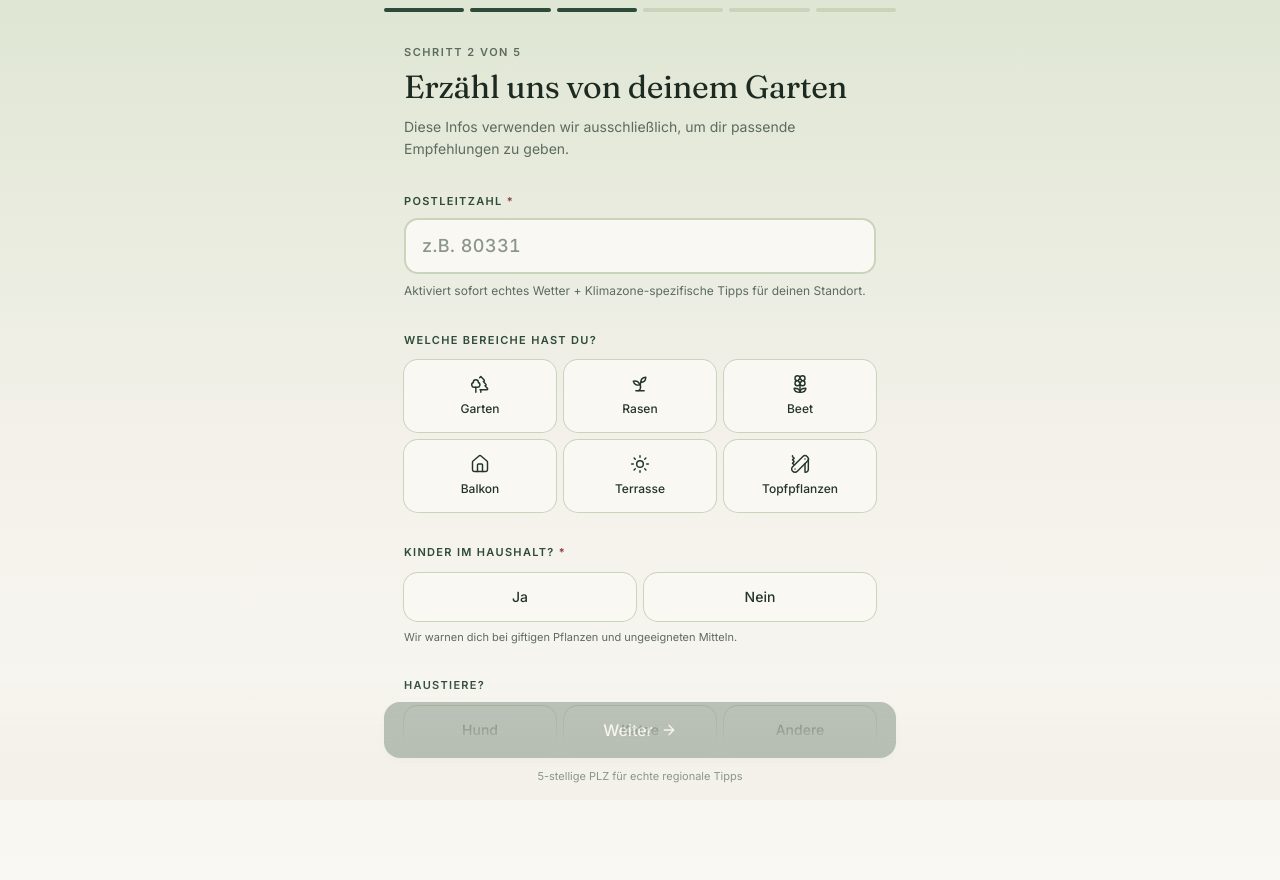
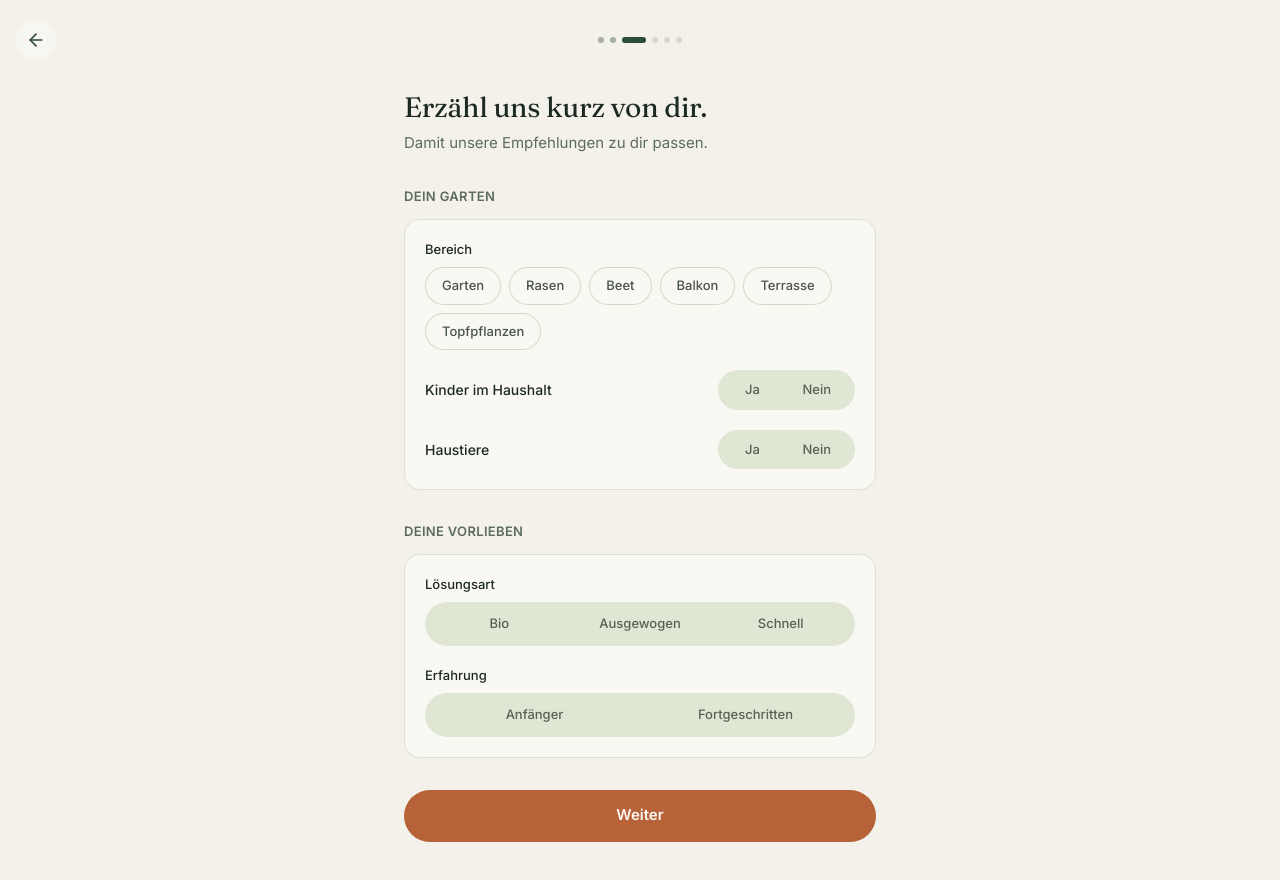
Before and after one commit to JuergenErtel/gartenscan, a Next.js app: page /onboarding/garden in a window 1280 px wide. Built offline with nearby package versions, Linux system fonts and the light colour scheme.

Commit message:
feat(onboarding): rebuild garden screen with consolidated profile sections

```diff
--- a/src/app/onboarding/garden/page.tsx
+++ b/src/app/onboarding/garden/page.tsx
@@ -1,200 +1,199 @@
 "use client";
 
-import { useRouter } from "next/navigation";
-import { useState } from "react";
-import { Home, Trees, Flower2, PocketKnife, Sprout, Sun } from "lucide-react";
-import { OnboardingLayout } from "@/components/features/onboarding/OnboardingLayout";
-import { OnboardingFooter } from "@/components/features/onboarding/OnboardingFooter";
-import { onboardingStorage } from "@/lib/storage/profile";
-import { track } from "@/domain/analytics/tracker";
-import { EVENT } from "@/domain/analytics/events";
-import type { GardenArea, PetType } from "@/domain/types";
-import { cn } from "@/lib/utils";
+import { useEffect, useState } from "react";
+import { OnboardingShell } from "@/components/features/onboarding/OnboardingShell";
+import { OnboardingHeadline } from "@/components/features/onboarding/OnboardingHeadline";
+import { ChipGroup } from "@/components/features/onboarding/ChipGroup";
+import { SegmentedControl } from "@/components/features/onboarding/SegmentedControl";
+import { YesNoToggle } from "@/components/features/onboarding/YesNoToggle";
+import { useOnboarding } from "@/hooks/useOnboarding";
+import {
+  trackOnboardingStepViewed,
+  trackProfileCompleted,
+} from "@/domain/analytics/onboarding";
+import type {
+  GardenArea,
+  SolutionStyle,
+  ExperienceLevel,
+} from "@/domain/types";
 
-const areas: { id: GardenArea; label: string; Icon: React.ElementType }[] = [
-  { id: "GARDEN", label: "Garten", Icon: Trees },
-  { id: "LAWN", label: "Rasen", Icon: Sprout },
-  { id: "BED", label: "Beet", Icon: Flower2 },
-  { id: "BALCONY", label: "Balkon", Icon: Home },
-  { id: "TERRACE", label: "Terrasse", Icon: Sun },
-  { id: "POTS", label: "Topfpflanzen", Icon: PocketKnife },
+const AREA_OPTIONS: Array<{ value: GardenArea; label: string }> = [
+  { value: "GARDEN", label: "Garten" },
+  { value: "LAWN", label: "Rasen" },
+  { value: "BED", label: "Beet" },
+  { value: "BALCONY", label: "Balkon" },
+  { value: "TERRACE", label: "Terrasse" },
+  { value: "POTS", label: "Topfpflanzen" },
+];
+
+const STYLE_OPTIONS: Array<{ value: SolutionStyle; label: string }> = [
+  { value: "ORGANIC", label: "Bio" },
+  { value: "BALANCED", label: "Ausgewogen" },
+  { value: "EFFECTIVE", label: "Schnell" },
+];
+
+const EXP_OPTIONS: Array<{ value: ExperienceLevel; label: string }> = [
+  { value: "BEGINNER", label: "Anfänger" },
+  { value: "INTERMEDIATE", label: "Fortgeschritten" },
 ];
 
 export default function GardenPage() {
-  const router = useRouter();
-  const [plz, setPlz] = useState("");
-  const [areaSet, setAreaSet] = useState<Set<GardenArea>>(new Set());
+  const { advance, state } = useOnboarding();
+  const [areas, setAreas] = useState<GardenArea[]>([]);
   const [hasChildren, setHasChildren] = useState<boolean | null>(null);
-  const [pets, setPets] = useState<Set<PetType>>(new Set());
+  const [hasPets, setHasPets] = useState<boolean | null>(null);
+  const [style, setStyle] = useState<SolutionStyle | null>(null);
+  const [exp, setExp] = useState<ExperienceLevel | null>(null);
+  const [showAreaError, setShowAreaError] = useState(false);
 
-  const toggleArea = (a: GardenArea) => {
-    const next = new Set(areaSet);
-    next.has(a) ? next.delete(a) : next.add(a);
-    setAreaSet(next);
-  };
+  useEffect(() => {
+    trackOnboardingStepViewed("GARDEN");
+  }, []);
 
-  const togglePet = (p: PetType) => {
-    const next = new Set(pets);
-    next.has(p) ? next.delete(p) : next.add(p);
-    setPets(next);
-  };
+  useEffect(() => {
+    if (!state?.profile) return;
+    const p = state.profile;
+    if (p.areas) setAreas(p.areas);
+    if (typeof p.hasChildren === "boolean") setHasChildren(p.hasChildren);
+    if (typeof p.hasPets === "boolean") setHasPets(p.hasPets);
+    if (p.solutionStyle) setStyle(p.solutionStyle);
+    if (p.experience) setExp(p.experience);
+  }, [state]);
 
-  const plzValid = /^\d{5}$/.test(plz);
-  const canContinue = plzValid && hasChildren !== null;
+  function toggleArea(v: GardenArea) {
+    setAreas((prev) =>
+      prev.includes(v) ? prev.filter((x) => x !== v) : [...prev, v]
+    );
+    setShowAreaError(false);
+  }
 
-  const onContinue = () => {
-    if (!canContinue) return;
-    const existing = onboardingStorage.get();
-    onboardingStorage.set({
-      currentStep: "STYLE",
-      completedSteps: [...(existing?.completedSteps ?? []), "GARDEN"],
-      profile: {
-        ...(existing?.profile ?? {}),
-        postalCode: plz,
-        areas: Array.from(areaSet),
-        hasChildren: !!hasChildren,
-        pets: Array.from(pets),
-      },
-      startedAt: existing?.startedAt ?? new Date(),
+  function onSubmit() {
+    if (areas.length === 0) {
+      setShowAreaError(true);
+      return;
+    }
+    const resolvedStyle: SolutionStyle = style ?? "BALANCED";
+    const resolvedExp: ExperienceLevel = exp ?? "BEGINNER";
+    const resolvedHasChildren = hasChildren ?? false;
+    const resolvedHasPets = hasPets ?? false;
+
+    trackProfileCompleted({
+      areas,
+      hasChildren: resolvedHasChildren,
+      hasPets: resolvedHasPets,
+      solutionStyle: resolvedStyle,
+      experience: resolvedExp,
     });
 
-    track(EVENT.ONBOARDING_STEP_COMPLETED, {
-      step: "garden",
-      plz: plz,
-      areas: areaSet.size,
-      has_children: !!hasChildren,
-      has_pets: pets.size > 0,
+    advance("GARDEN", {
+      areas,
+      hasChildren: resolvedHasChildren,
+      hasPets: resolvedHasPets,
+      pets: resolvedHasPets ? ["DOG"] : [],
+      solutionStyle: resolvedStyle,
+      experience: resolvedExp,
     });
-
-    router.push("/onboarding/style");
-  };
+  }
 
   return (
-    <OnboardingLayout step={3} totalSteps={6}>
-      <div className="px-5 pt-8">
-        <p className="text-[11px] uppercase tracking-[0.14em] font-semibold text-ink-muted mb-2">
-          Schritt 2 von 5
+    <OnboardingShell step={3}>
+      <div className="pt-6 flex-1 pb-6">
+        <OnboardingHeadline
+          title="Erzähl uns kurz von dir."
+          subtitle="Damit unsere Empfehlungen zu dir passen."
+        />
+
+        <section className="mb-8">
+          <h2 className="text-[13px] font-semibold uppercase tracking-wide text-ink-muted mb-3">
+            Dein Garten
+          </h2>
+          <div className="rounded-2xl bg-paper p-5 space-y-5 border border-sage-200/60">
+            <div>
+              <label className="block text-[13px] font-medium text-forest-900 mb-2">
+                Bereich
+              </label>
+              <ChipGroup
+                options={AREA_OPTIONS}
+                selected={areas}
+                onToggle={toggleArea}
+              />
+              {showAreaError && (
+                <p className="mt-2 text-[12px] text-clay-600">
+                  Wähle mindestens einen Bereich
                 </p>
-        <h1 className="font-serif text-[32px] leading-[1.1] tracking-tight text-forest-900 font-normal">
-          Erzähl uns von deinem Garten
-        </h1>
-        <p className="mt-3 text-[14px] text-ink-muted leading-relaxed">
-          Diese Infos verwenden wir ausschließlich, um dir passende Empfehlungen zu geben.
-        </p>
+              )}
             </div>
-
-      {/* PLZ */}
-      <section className="px-5 pt-8">
-        <label className="block text-[11px] uppercase tracking-[0.12em] font-semibold text-forest-700 mb-2">
-          Postleitzahl <span className="text-berry-500">*</span>
-        </label>
-        <input
-          type="text"
-          inputMode="numeric"
-          maxLength={5}
-          placeholder="z.B. 80331"
-          value={plz}
-          onChange={(e) => setPlz(e.target.value.replace(/\D/g, ""))}
-          className="w-full h-14 px-4 rounded-[14px] bg-paper border-2 border-sage-200 focus:border-forest-700 focus:outline-none text-[18px] font-medium text-forest-900 placeholder:text-ink-soft tabular-nums tracking-wide"
+            <Row label="Kinder im Haushalt">
+              <YesNoToggle
+                value={hasChildren}
+                onChange={setHasChildren}
+                ariaLabel="Kinder im Haushalt"
               />
-        <p className="text-[12px] text-ink-muted mt-2">
-          Aktiviert sofort echtes Wetter + Klimazone-spezifische Tipps für deinen Standort.
-        </p>
-      </section>
-
-      {/* Areas */}
-      <section className="px-5 pt-8">
-        <label className="block text-[11px] uppercase tracking-[0.12em] font-semibold text-forest-700 mb-3">
-          Welche Bereiche hast du?
-        </label>
-        <div className="grid grid-cols-3 gap-2">
-          {areas.map((a) => {
-            const active = areaSet.has(a.id);
-            return (
-              <button
-                key={a.id}
-                onClick={() => toggleArea(a.id)}
-                className={cn(
-                  "flex flex-col items-center gap-1.5 rounded-[14px] p-3.5 transition",
-                  active
-                    ? "bg-forest-700 text-paper"
-                    : "bg-paper ring-1 ring-sage-200 text-forest-800 hover:ring-forest-700/40"
-                )}
-              >
-                <a.Icon className="h-5 w-5" strokeWidth={1.75} />
-                <span className="text-[12px] font-medium">{a.label}</span>
-              </button>
-            );
-          })}
+            </Row>
+            <Row label="Haustiere">
+              <YesNoToggle
+                value={hasPets}
+                onChange={setHasPets}
+                ariaLabel="Haustiere"
+              />
+            </Row>
           </div>
         </section>
 
-      {/* Children */}
-      <section className="px-5 pt-8">
-        <label className="block text-[11px] uppercase tracking-[0.12em] font-semibold text-forest-700 mb-3">
-          Kinder im Haushalt? <span className="text-berry-500">*</span>
+        <section>
+          <h2 className="text-[13px] font-semibold uppercase tracking-wide text-ink-muted mb-3">
+            Deine Vorlieben
+          </h2>
+          <div className="rounded-2xl bg-paper p-5 space-y-5 border border-sage-200/60">
+            <div>
+              <label className="block text-[13px] font-medium text-forest-900 mb-2">
+                Lösungsart
               </label>
-        <div className="grid grid-cols-2 gap-2">
-          {[
-            { v: true, label: "Ja" },
-            { v: false, label: "Nein" },
-          ].map((o) => (
-            <button
-              key={String(o.v)}
-              onClick={() => setHasChildren(o.v)}
-              className={cn(
-                "h-12 rounded-[14px] text-[14px] font-medium transition",
-                hasChildren === o.v
-                  ? "bg-forest-700 text-paper"
-                  : "bg-paper ring-1 ring-sage-200 text-forest-800 hover:ring-forest-700/40"
-              )}
-            >
-              {o.label}
-            </button>
-          ))}
+              <SegmentedControl
+                options={STYLE_OPTIONS}
+                value={style}
+                onChange={setStyle}
+              />
             </div>
-        <p className="text-[11px] text-ink-muted mt-2">
-          Wir warnen dich bei giftigen Pflanzen und ungeeigneten Mitteln.
-        </p>
-      </section>
-
-      {/* Pets */}
-      <section className="px-5 pt-8">
-        <label className="block text-[11px] uppercase tracking-[0.12em] font-semibold text-forest-700 mb-3">
-          Haustiere?
+            <div>
+              <label className="block text-[13px] font-medium text-forest-900 mb-2">
+                Erfahrung
               </label>
-        <div className="grid grid-cols-3 gap-2">
-          {(
-            [
-              { id: "DOG" as PetType, label: "Hund" },
-              { id: "CAT" as PetType, label: "Katze" },
-              { id: "OTHER" as PetType, label: "Andere" },
-            ] as const
-          ).map((p) => {
-            const active = pets.has(p.id);
-            return (
-              <button
-                key={p.id}
-                onClick={() => togglePet(p.id)}
-                className={cn(
-                  "h-12 rounded-[14px] text-[14px] font-medium transition",
-                  active
-                    ? "bg-forest-700 text-paper"
-                    : "bg-paper ring-1 ring-sage-200 text-forest-800 hover:ring-forest-700/40"
-                )}
-              >
-                {p.label}
-              </button>
-            );
-          })}
+              <SegmentedControl
+                options={EXP_OPTIONS}
+                value={exp}
+                onChange={setExp}
+              />
+            </div>
           </div>
         </section>
+      </div>
 
-      <OnboardingFooter
-        primaryDisabled={!canContinue}
-        primaryOnClick={onContinue}
-        hint={!plzValid ? "5-stellige PLZ für echte regionale Tipps" : undefined}
-      />
-    </OnboardingLayout>
+      <div className="pt-2">
+        <button
+          type="button"
+          onClick={onSubmit}
+          className="flex w-full items-center justify-center rounded-full bg-clay-500 hover:bg-clay-600 text-paper text-[15px] font-semibold transition active:scale-[0.98]"
+          style={{ height: 52 }}
+        >
+          Weiter
+        </button>
+      </div>
+    </OnboardingShell>
   );
 }
+
+function Row({
+  label,
+  children,
+}: {
+  label: string;
+  children: React.ReactNode;
+}) {
+  return (
+    <div className="flex items-center justify-between gap-3">
+      <span className="text-[14px] font-medium text-forest-900">{label}</span>
+      {children}
+    </div>
+  );
+}
```
Lines whose indentation alone changed are shown as unchanged.
